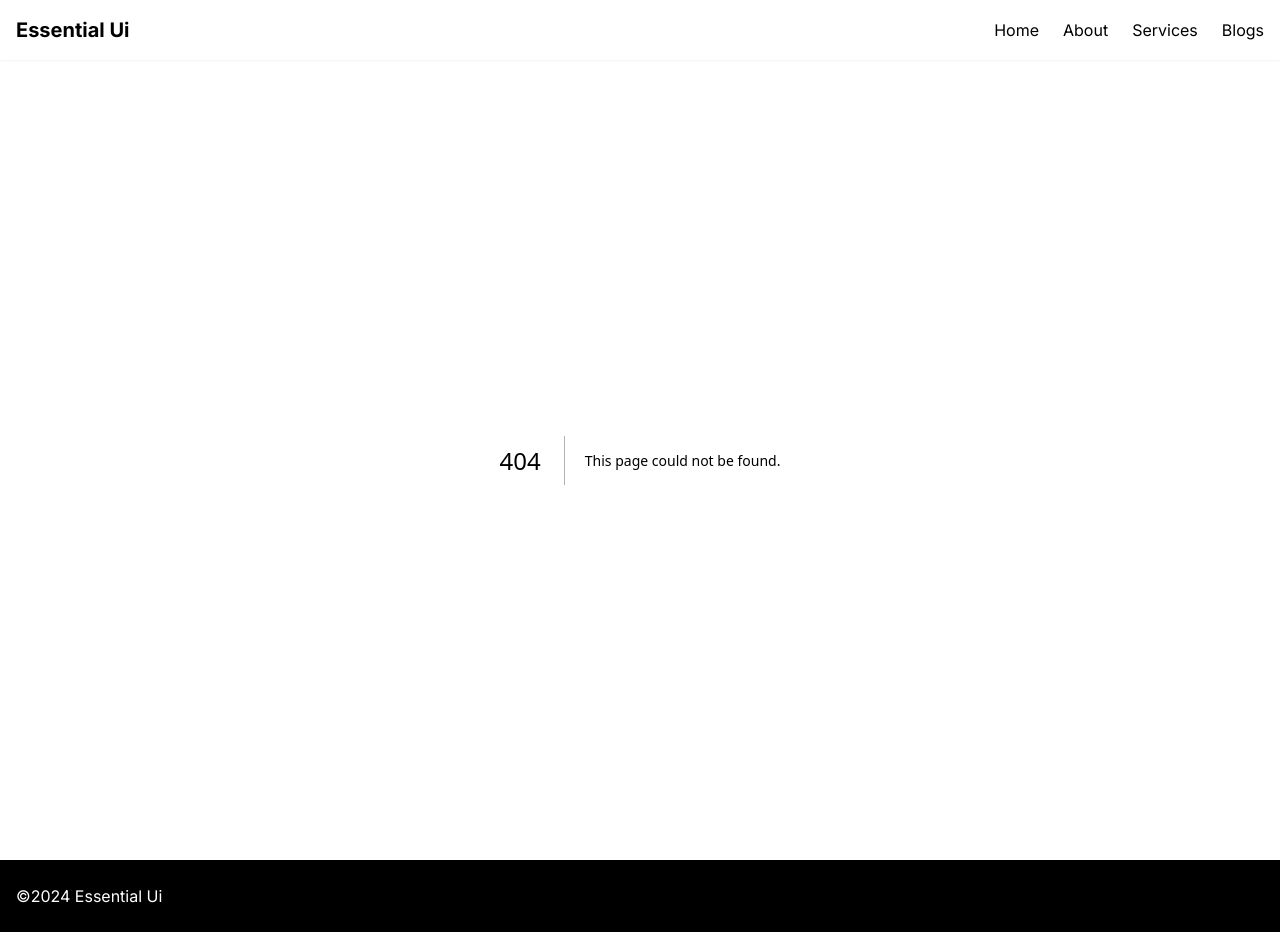
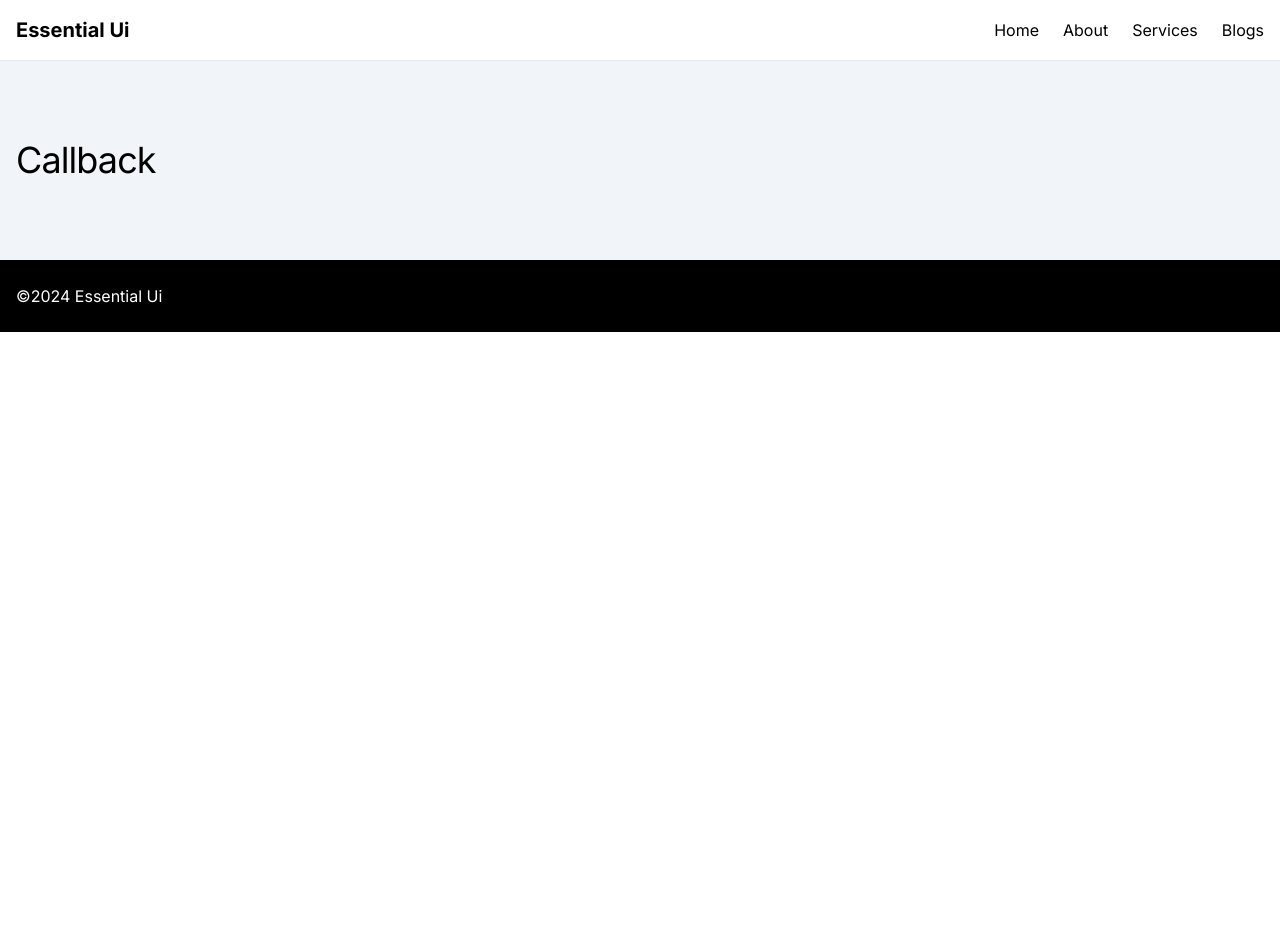
Before and after one commit to md-golam-rabbani/essential-ui, a Next.js app: page /js-learning/callback in a window 1280 px wide. Before the commit this address had no page. After the commit the page ends 800 px from the top, so only its background shows below. Built offline with nearby package versions, Linux system fonts and the light colour scheme.

Commit message:
feat(Callback): Callback learning

```diff
--- /dev/null
+++ b/app/js-learning/callback/page.tsx
@@ -0,0 +1,74 @@
+import { Typography } from '@/components/typography';
+
+export default function Page() {
+  return (
+    <div className="bg-slate-100 py-20">
+      <div className="container">
+        <Typography size="h1">Callback</Typography>
+      </div>
+    </div>
+  );
+}
+
+// function callback(arg: number) {
+//   return arg * 2;
+// }
+
+// function sum(
+//   a: number,
+//   b: number,
+//   callback: (arg: number) => number,
+//   callbackArg: number
+// ) {
+//   return a + b + callback(callbackArg);
+// }
+
+// const summation = sum(30, 20, callback, 40);
+
+// console.log(summation, 'summation');
+
+//  program that shows the delay in execution
+
+// function greet() {
+//   console.log('Hello world');
+// }
+
+// function sayName(name: string) {
+//   console.log('Hello' + ' ' + name);
+// }
+
+// // calling the function
+// setTimeout(greet, 2000);
+// sayName('John');
+
+// Callback Function Example
+// function greet(name: string, myFunction: (arg: string) => void) {
+//   console.log('Hello world');
+
+//   // callback function
+//   // executed only after the greet() is executed
+//   myFunction(name);
+// }
+
+// // callback function
+// function sayName(name: string) {
+//   console.log('Hello' + ' ' + name);
+// }
+
+// // calling the function after 2 seconds
+// setTimeout(greet, 2000, 'John', sayName);
+
+function evenOrOdd(
+  number: number,
+  callback: (number: number, result: string) => void
+) {
+  const result = number % 2 == 0 ? 'even' : 'odd';
+
+  return callback(number, result);
+}
+
+const res1 = evenOrOdd(19, (number: number, result: string) => {
+  console.log(`${number} is ${result}`);
+});
+
+console.log(res1);
```
